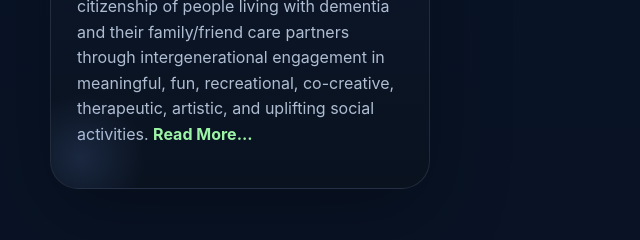
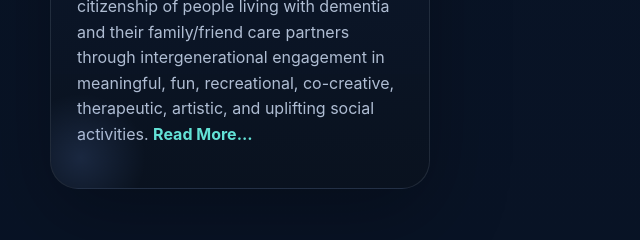
Before and after one commit to truenetworksociety/truenetwork.github.io, a plain HTML site: page initiatives.html in a window 1280 px wide. Shown: the part 2160-2400 px from the top of the page, 0-640 px from the left. Drawn offline with Linux system fonts and the light colour scheme.

Commit message:
TrueNetwork Society

```diff
--- a/initiatives.html
+++ b/initiatives.html
@@ -1387,7 +1387,7 @@
             <h3><span class="program-dot"></span>Dementia Co-Creation Academy</h3>
             <p>
               Dementia Co-Creation Academy (DCCA) started in 2024 as a citizen-driven space for planning and implementation of Asset Based Community Development and empowering projects that enhance social citizenship of people living with dementia and their family/friend care partners through intergenerational engagement in meaningful, fun, recreational, co-creative, therapeutic, artistic, and uplifting social activities.
-              <a href="https://www.dccacademy.ca/"><span style="color:#9cf4a6"><b>Read More...</b></span></a>
+              <a href="https://www.dccacademy.ca/"><span style="color:var(--accent)"><b>Read More...</b></span></a>
             </p>
           </article>
         </div>
```
